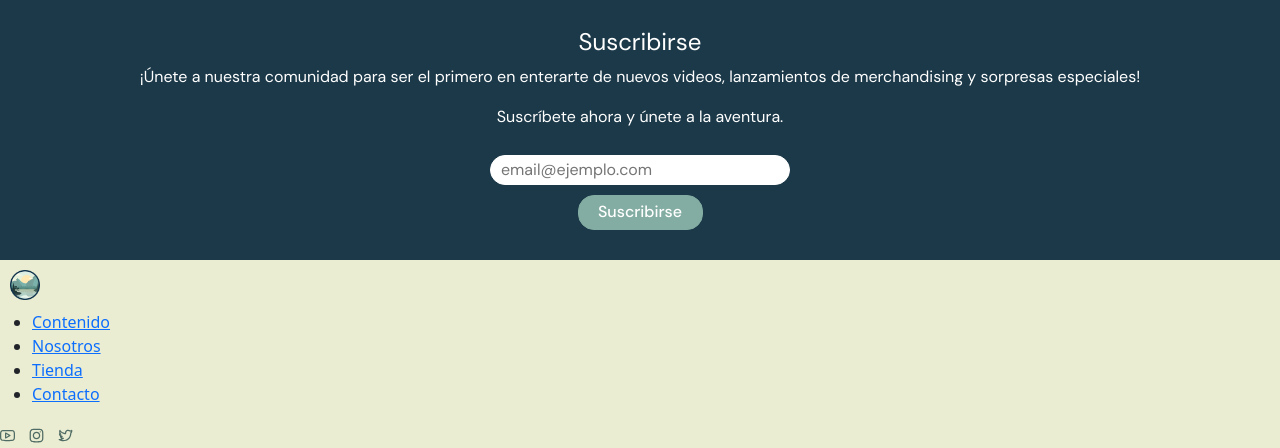
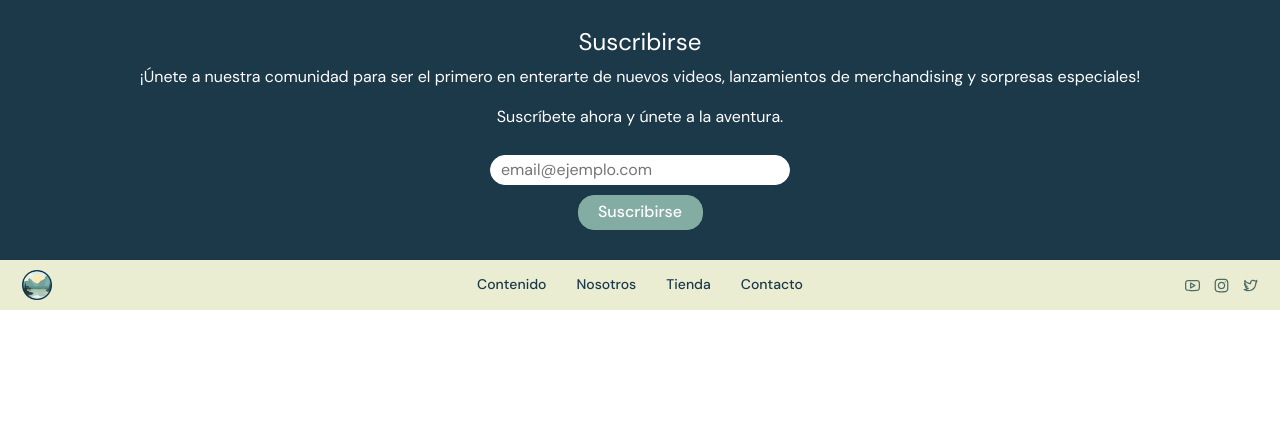
Before and after one commit to anammedina/EntregaAnaMedinaGonzalez, a plain HTML site: page pages/contenido.html in a window 1280 px wide. Shown: the part 428-876 px from the top of the page. After the commit the page ends 800 px from the top, so only its background shows below. Drawn offline with nearby package versions, Linux system fonts and the light colour scheme.

Commit message:
feature/footerAllPages

```diff
--- a/pages/contenido.html
+++ b/pages/contenido.html
@@ -56,46 +56,44 @@
 
     <footer>
 
+      <footer>
         <section class="subscribeBanner">
             <div class="subsribeForm">
                 <h3 class="headerSubscribe">Suscribirse</h3>
                 <p class="textoSubscribe"> ¡Únete a nuestra comunidad para ser el primero en enterarte de nuevos videos, lanzamientos de merchandising y sorpresas especiales!</p>
                 <p class="textoSubscribe">Suscríbete ahora y únete a la aventura.</p>
-
                 <form>
                     <input class="userEmail" name="fieldUserEmail" type="email" placeholder="email@ejemplo.com" required>
                     <input class="subscribeButton" type="submit" value="Suscribirse">
                 </form>
+            </div>
+        </section>
 
 
-            </div>
 
-        </section>
+
 
         <section class="endFooter">
+          <div class="container-fluid">
+            <div class="row align-items-center justify-content-between">
+              <div class="col-lg-2 col-md-2 text-center text-md-start mb-4 mb-md-0 order-1 order-md-1">
+                <a class="logo-footer" href="./../index.html"><img src="./../assets/images/logos/46827.png" alt="Logo con montañas"></a>
+              </div>
 
-            <a class="logo-footer" href="./../index.html"><img src="./../assets/images/logos/46827.png" alt="Logo con montañas"></a>
+              <div class="col-lg-6 col-md-7 d-flex flex-column flex-md-row justify-content-center align-items-center mx-auto mb-4 mb-md-0 order-3 order-md-2">
+                <a class="linkFooter" href="./contenido.html">Contenido</a>
+                <a class="linkFooter" href="./nosotros.html">Nosotros</a>
+                <a class="linkFooter" href="./tienda.html">Tienda</a>
+                <a class="linkFooter" href="./contacto.html">Contacto</a>
+              </div>
 
-            <nav>
-
-                <ul class="menuFooter">
-
-                <li class="navegacionFooter"> <a href="./contenido.html">Contenido</a> </li>
-                <li class="navegacionFooter"> <a href="./nosotros.html">Nosotros</a> </li>
-                <li class="navegacionFooter"> <a href="./tienda.html">Tienda</a> </li>
-                <li class="navegacionFooter"> <a href="./contacto.html">Contacto</a> </li>
-
-                </ul>
-
-                </nav>
-
-                <div class="socialMedia">
-                    <a class="logo-rrss" href="https://www.youtube.com/" target="blank"><img src="./../assets/images/logos/youtube.svg" alt="Logo YouTube"></a>
-                    <a class="logo-rrss" href="https://www.instagram.com/" target="blank"><img src="./../assets/images/logos/instagram.svg" alt="Logo Instagram"></a>
-                    <a class="logo-rrss" href="https://twitter.com/" target="blank"><img src="./../assets/images/logos/twitter.svg" alt="Logo Twitter"></a>
-
-                </div>
-
+              <div class="col-lg-2 col-md-3 col-12 text-center text-md-end order-2 order-md-3">
+                <a class="logo-rrss" href="https://www.youtube.com/" target="_blank"><img src="./../assets/images/logos/youtube.svg" alt="Logo YouTube"></a>
+                <a class="logo-rrss" href="https://www.instagram.com/" target="_blank"><img src="./../assets/images/logos/instagram.svg" alt="Logo Instagram"></a>
+                <a class="logo-rrss" href="https://twitter.com/" target="_blank"><img src="./../assets/images/logos/twitter.svg" alt="Logo Twitter"></a>
+              </div>
+            </div>
+          </div>
         </section>
 
         </footer>
```
Also changed, not shown: index.html (+3 -3 lines), pages/contacto.html (+26 -28 lines), pages/nosotros.html (+22 -24 lines), pages/tienda.html (+22 -24 lines).
